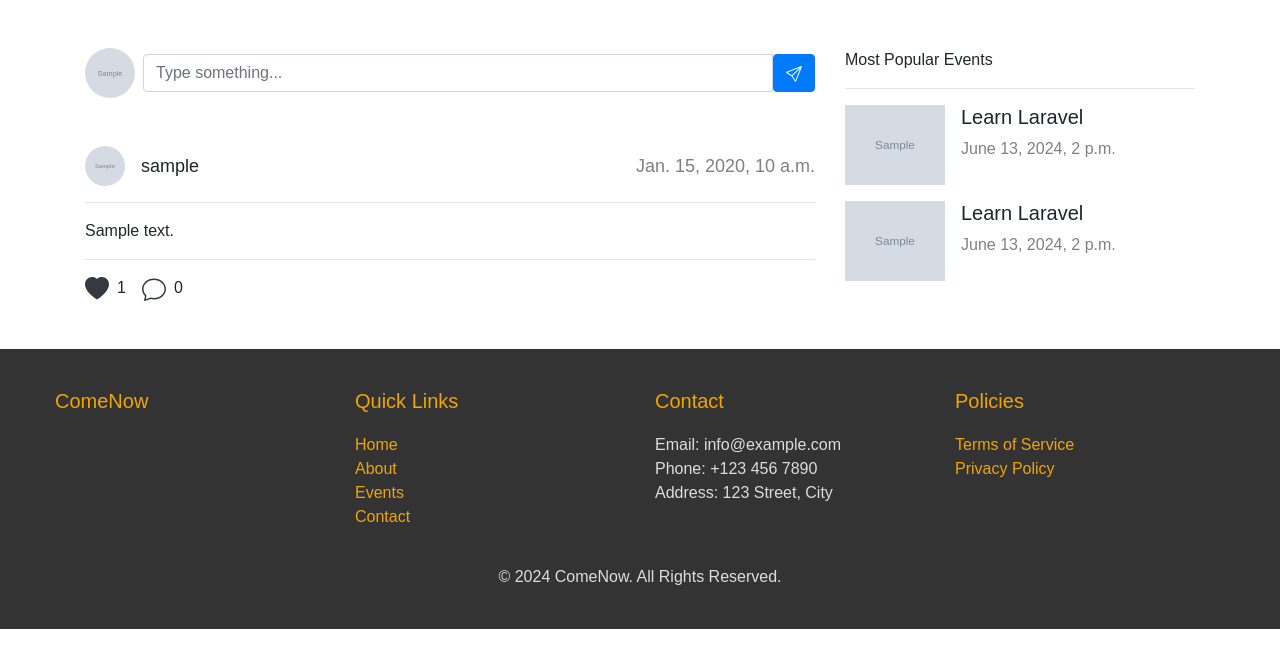
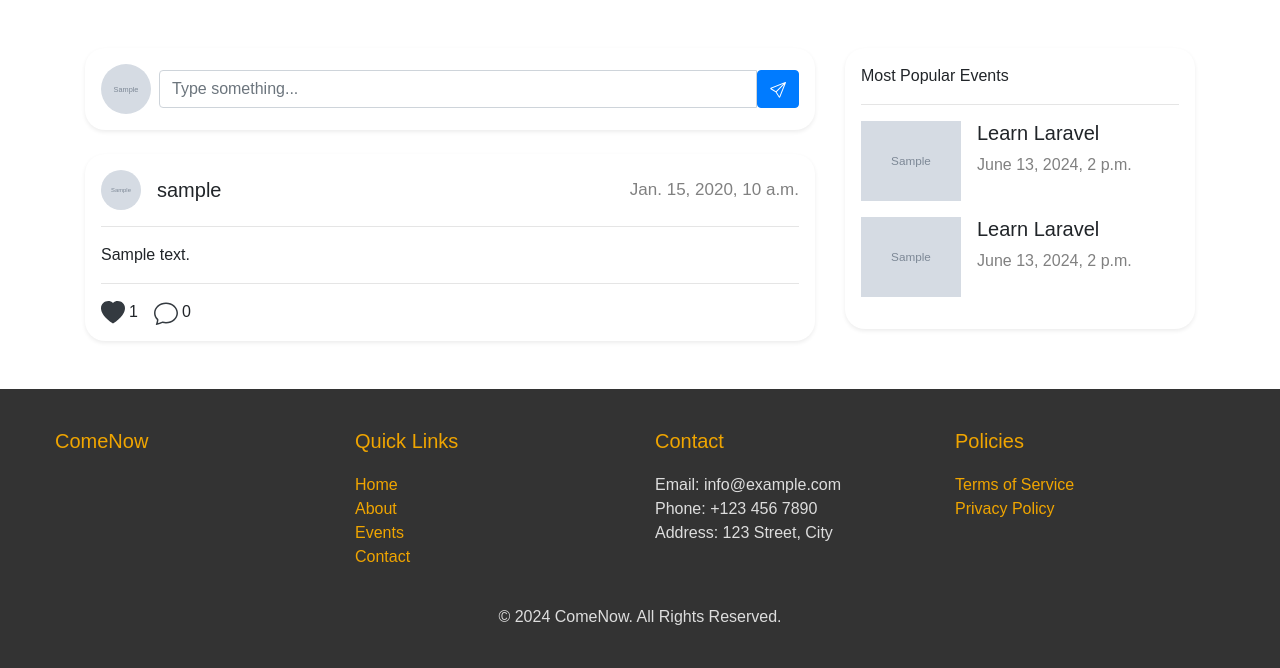
Before and after one commit to Haikalfkri/ComeNow, a Django app: page /posts/ in a window 1280 px wide. Shown: the part 62-730 px from the top of the page. Run offline with Django 5.2, Linux system fonts and the light colour scheme; a user stored in the database is signed in; tables that the repository leaves empty hold one stand-in row (values such as "Sample post"); grey boxes marked "Sample" are stand-in pictures.

Commit message:
styling post card

```diff
--- a/ComeNow/templates/post/post.html
+++ b/ComeNow/templates/post/post.html
@@ -7,7 +7,7 @@
         <div class="row">
             <div class="col-md-8">
                 <!-- Post Input Card -->
-                <div class="card mb-4">
+                <div class="card mb-4 shadow-sm p-3" style="border-radius: 20px;">
                     <div class="d-flex align-items-center">
                         <img src="{{ request.user.userprofile.get_profile_image_url }}" alt="{{ request.user.username }}" class="rounded-circle me-3" width="50" height="50">
                         <form method="post" class="flex-grow-1 ml-2">
@@ -25,14 +25,14 @@
                 </div>
 
                 {% for post in posts %}
-                <div class="card mt-5">
+                <div class="card mt-3 shadow-sm p-3" style="border-radius: 20px;">
                     <div class="d-flex align-items-center justify-content-between">
                         <div class="d-flex align-items-center">
                             <img src="{{ post.user.userprofile.get_profile_image_url }}" alt="{{ request.user.username }}" class="rounded-circle me-3" width="40" height="40">
-                            <span class="ml-3" id="post-username" style="font-size: 18px; font-weight: w500;">{{ post.user.username }}</span>
+                            <span class="ml-3" id="post-username" style="font-size: 20px; font-weight: w500;">{{ post.user.username }}</span>
                         </div>
                         <div>
-                            <span  style="font-size: 18px; font-weight: w500; color: grey;">
+                            <span  style="font-size: 17px; font-weight: w500; color: grey;">
                                 {{ post.created }}
                             </span>
                         </div>
@@ -58,13 +58,14 @@
                                 </svg>
                             </button>
                         {% endif %}
-                        <span class="ml-2">{{ post.like_count }}</span>
+                        <span class="ml-1">{{ post.like_count }}</span>
+
                         <a href="" width="1.5em" height="1.5em" type="button" class="btn btn-link text-dark p-0 border-0 btn-outline-light ml-3" id="btn-comment">
                             <svg xmlns="http://www.w3.org/2000/svg" width="1.5em" height="1.5em" fill="currentColor" class="bi bi-chat" viewBox="0 0 16 16">
                                 <path d="M2.678 11.894a1 1 0 0 1 .287.801 11 11 0 0 1-.398 2c1.395-.323 2.247-.697 2.634-.893a1 1 0 0 1 .71-.074A8 8 0 0 0 8 14c3.996 0 7-2.807 7-6s-3.004-6-7-6-7 2.808-7 6c0 1.468.617 2.83 1.678 3.894m-.493 3.905a22 22 0 0 1-.713.129c-.2.032-.352-.176-.273-.362a10 10 0 0 0 .244-.637l.003-.01c.248-.72.45-1.548.524-2.319C.743 11.37 0 9.76 0 8c0-3.866 3.582-7 8-7s8 3.134 8 7-3.582 7-8 7a9 9 0 0 1-2.347-.306c-.52.263-1.639.742-3.468 1.105"/>
                             </svg>
                         </a>
-                        <span class="ml-2">0</span>
+                        <span class="ml-1">0</span>
                     </div>
                 </div>
                 {% endfor %}
@@ -72,7 +73,7 @@
             </div>
 
             <div class="col-md-4">
-                <div class="card">
+                <div class="card shadow-sm p-3" style="border-radius: 20px;">
                     <span id="">Most Popular Events</span>
                     <hr>
                     <div class="d-flex mb-3">
```
